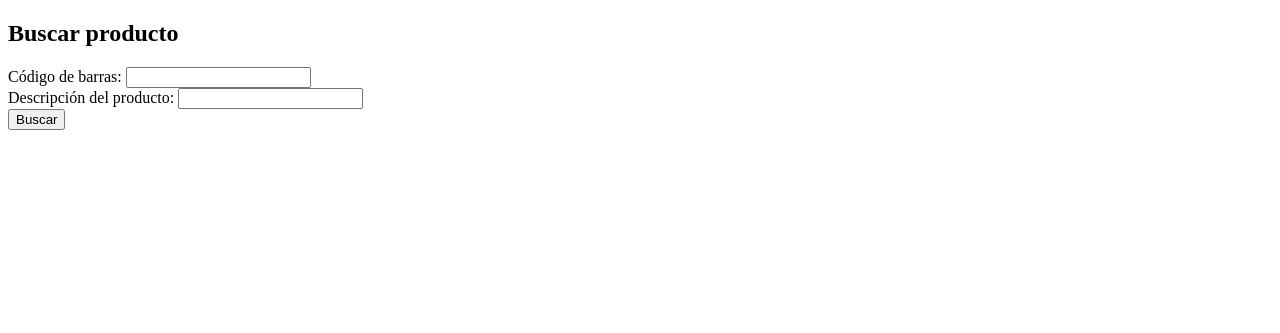
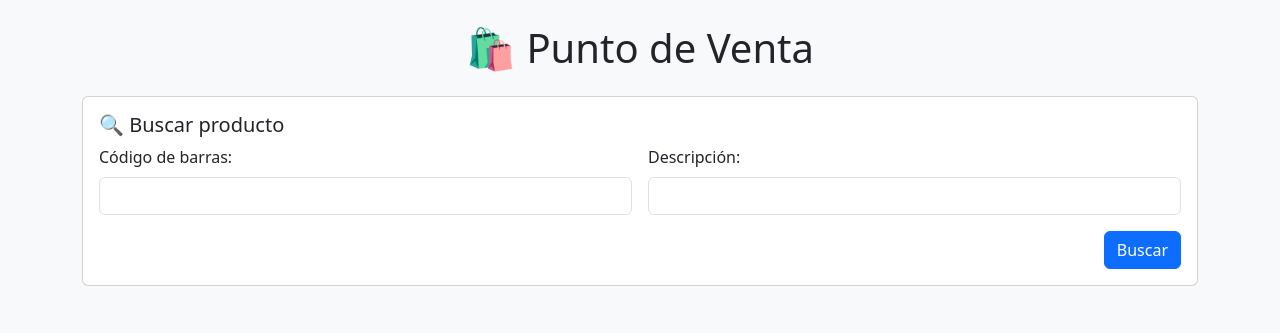
Before and after one commit to Isaiasarce-code/Punto-de-venta, a Flask app: page / in a window 1280 px wide. Shown: the top 333 px of the page. Run offline with Flask 3, Linux system fonts and the light colour scheme.

Commit message:
Update buscar.html

```diff
--- a/templates/buscar.html
+++ b/templates/buscar.html
@@ -1,37 +1,55 @@
 <!doctype html>
-<html>
+<html lang="es">
 <head>
+    <meta charset="UTF-8">
     <title>Buscar producto</title>
+    <link href="https://cdn.jsdelivr.net/npm/bootstrap@5.3.3/dist/css/bootstrap.min.css" rel="stylesheet">
 </head>
-<body>
+<body class="bg-light">
+
+<div class="container py-4">
+
+    <h1 class="mb-4 text-center">🛍 Punto de Venta</h1>
+
     {% with messages = get_flashed_messages() %}
       {% if messages %}
-        <ul>
+        <div class="alert alert-info">
           {% for message in messages %}
-          <li><strong>{{ message }}</strong></li>
+            <p>{{ message }}</p>
           {% endfor %}
-        </ul>
+        </div>
       {% endif %}
     {% endwith %}
 
-    <h2>Buscar producto</h2>
-    <form method="post">
-        <label>Código de barras:</label>
-        <input type="text" name="codigo">
-        <br>
-        <label>Descripción del producto:</label>
-        <input type="text" name="descripcion">
-        <br>
-        <button type="submit">Buscar</button>
+    <div class="card mb-4">
+        <div class="card-body">
+            <h5 class="card-title">🔍 Buscar producto</h5>
+            <form method="post" class="row g-3">
+                <div class="col-md-6">
+                    <label class="form-label">Código de barras:</label>
+                    <input type="text" name="codigo" class="form-control">
+                </div>
+                <div class="col-md-6">
+                    <label class="form-label">Descripción:</label>
+                    <input type="text" name="descripcion" class="form-control">
+                </div>
+                <div class="col-12 text-end">
+                    <button type="submit" class="btn btn-primary">Buscar</button>
+                </div>
             </form>
-
             {% if error %}
-        <p style="color:red">{{ error }}</p>
+                <div class="alert alert-danger mt-3">{{ error }}</div>
             {% endif %}
+        </div>
+    </div>
 
     {% if productos is not none and not productos.empty %}
-    <h3>Resultados:</h3>
-    <table border="1">
+    <div class="card mb-4">
+        <div class="card-body">
+            <h5 class="card-title">📋 Resultados</h5>
+            <div class="table-responsive">
+                <table class="table table-striped align-middle">
+                    <thead class="table-dark">
                         <tr>
                             <th>Código</th>
                             <th>Descripción</th>
@@ -39,64 +57,77 @@
                             <th>Cantidad</th>
                             <th>Acción</th>
                         </tr>
+                    </thead>
+                    <tbody>
                     {% for _, prod in productos.iterrows() %}
                         <tr>
                             <form method="post">
                                 <td>{{ prod['codigo'] }}</td>
                                 <td>{{ prod['descripcion'] }}</td>
-                <td>{{ prod['precio'] }}</td>
+                                <td>${{ prod['precio'] }}</td>
                                 <td>
-                    <input type="number" name="cantidad" min="1" value="1" required>
+                                    <input type="number" name="cantidad" min="1" value="1" required class="form-control form-control-sm">
                                     <input type="hidden" name="codigo" value="{{ prod['codigo'] }}">
                                     <input type="hidden" name="descripcion" value="{{ prod['descripcion'] }}">
                                     <input type="hidden" name="precio" value="{{ prod['precio'] }}">
                                 </td>
                                 <td>
-                    <button type="submit" name="agregar" value="1">Agregar al carrito</button>
+                                    <button type="submit" name="agregar" value="1" class="btn btn-success btn-sm">Agregar</button>
                                 </td>
                             </form>
                         </tr>
                     {% endfor %}
+                    </tbody>
                 </table>
+            </div>
+        </div>
+    </div>
     {% endif %}
+
     {% if carrito %}
-<h3>🛒 Carrito actual:</h3>
-<table border="1">
+    <div class="card">
+        <div class="card-body">
+            <h5 class="card-title">🛒 Carrito actual</h5>
+            <div class="table-responsive">
+                <table class="table table-bordered table-hover align-middle">
+                    <thead class="table-secondary">
                         <tr>
                             <th>Descripción</th>
                             <th>Precio</th>
                             <th>Cantidad</th>
                             <th>Subtotal</th>
                         </tr>
+                    </thead>
+                    <tbody>
                         {% set total = 0 %}
-
                         {% for item in carrito %}
                             {% set subtotal = item.precio|float * item.cantidad|float %}
                             {% set total = total + subtotal %}
                             <tr>
                                 <td>{{ item.descripcion }}</td>
-            <td>{{ item.precio }}</td>
+                                <td>${{ item.precio }}</td>
                                 <td>{{ item.cantidad }}</td>
-            <td>{{ "%.2f"|format(subtotal) }}</td>
+                                <td>${{ "%.2f"|format(subtotal) }}</td>
                             </tr>
-
                         {% endfor %}
-    <tr>
-        <td colspan="3"><strong>Total</strong></td>
-        <td><strong>{{ "%.2f"|format(total) }}</strong></td>
+                        <tr class="fw-bold text-end">
+                            <td colspan="3">Total</td>
+                            <td>${{ "%.2f"|format(total) }}</td>
                         </tr>
+                    </tbody>
                 </table>
-<form action="/vender" method="post">
-    <button type="submit">Registrar venta</button>
+            </div>
+            <form action="/vender" method="post" class="d-inline">
+                <button type="submit" class="btn btn-primary">Registrar venta</button>
             </form>
-    <form action="/vaciar_carrito" method="post" style="margin-top: 10px;">
-    <button type="submit" style="background-color: crimson; color: white;">Vaciar carrito</button>
+            <form action="/vaciar_carrito" method="post" class="d-inline ms-2">
+                <button type="submit" class="btn btn-danger">Vaciar carrito</button>
             </form>
-
+        </div>
+    </div>
     {% endif %}
 
-
-
+</div>
 
 </body>
 </html>
```
Lines whose indentation alone changed are shown as unchanged.
